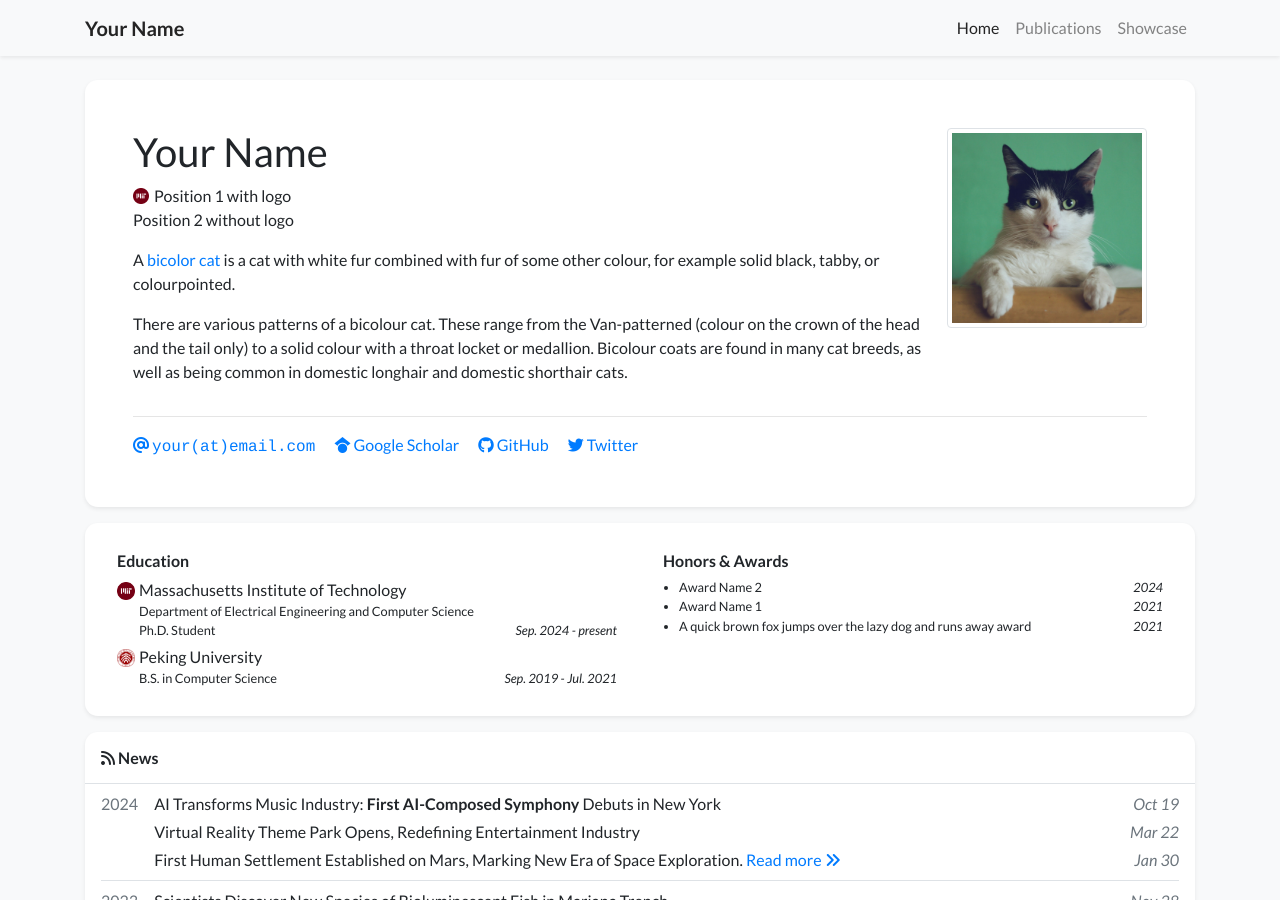
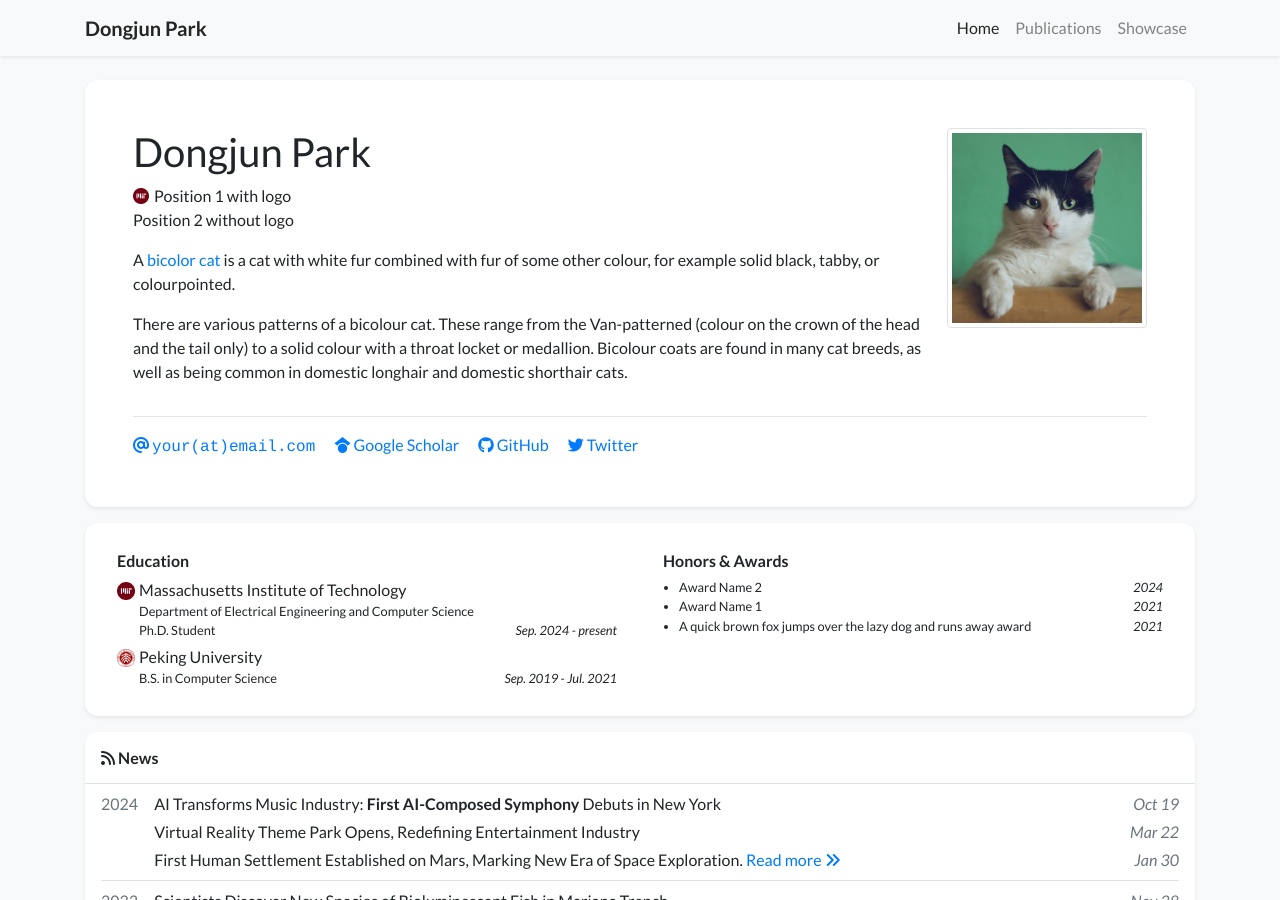
Before and after one commit to 2022148094/2022148094.github.io, a Jekyll site: the page built from index.html, in a window 1280 px wide and 900 px high. Built offline with Jekyll 4.4.1, drawn with Linux system fonts in a browser that asks for light colours; nearby versions of some CDN libraries; a style sheet for code colours, icons or effects is not loaded.

Commit message:
Update profile.yml

```diff
--- a/_data/profile.yml
+++ b/_data/profile.yml
@@ -1,6 +1,6 @@
-primary_name: "Your Name"
+primary_name: "Dongjun Park"
 secondary_name: ""
-navbar_name: "Your Name"
+navbar_name: "Dongjun Park"
 
 positions:
 - logo: /assets/images/badges/MIT_Social_circle.png  # Logo is optional
```
